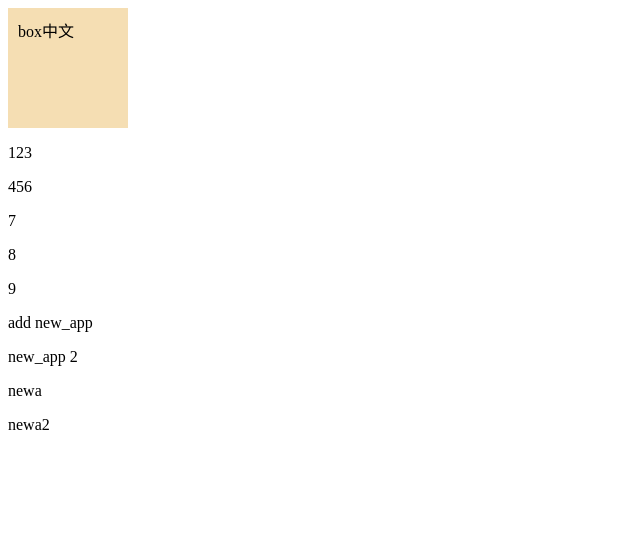
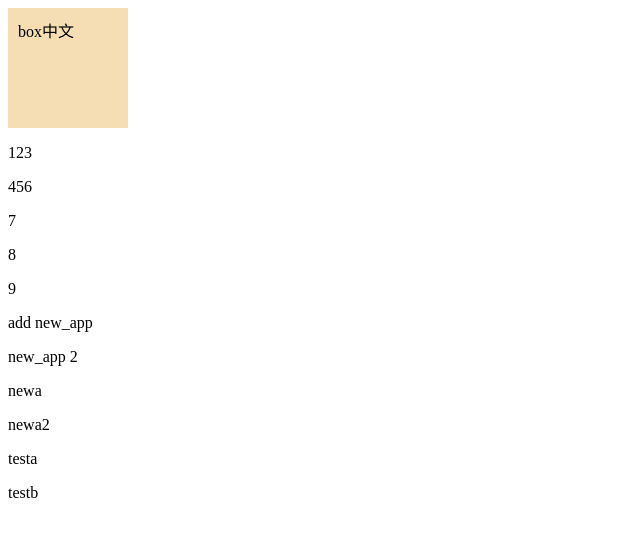
Before and after one commit to YuRong77/test, a plain HTML site: page index.html in a window 1280 px wide. Shown: the whole page, without its empty margins (0-640 px from the left). Drawn offline with Linux system fonts and the light colour scheme.

Commit message:
Merge branch 'feat/testa'

```diff
--- a/index.html
+++ b/index.html
@@ -20,6 +20,8 @@
     <p>new_app 2</p>
     <p>newa</p>
     <p>newa2</p>
+    <p>testa</p>
+    <p>testb</p>
     <script src="./all.js"></script>
   </body>
 </html>
```
